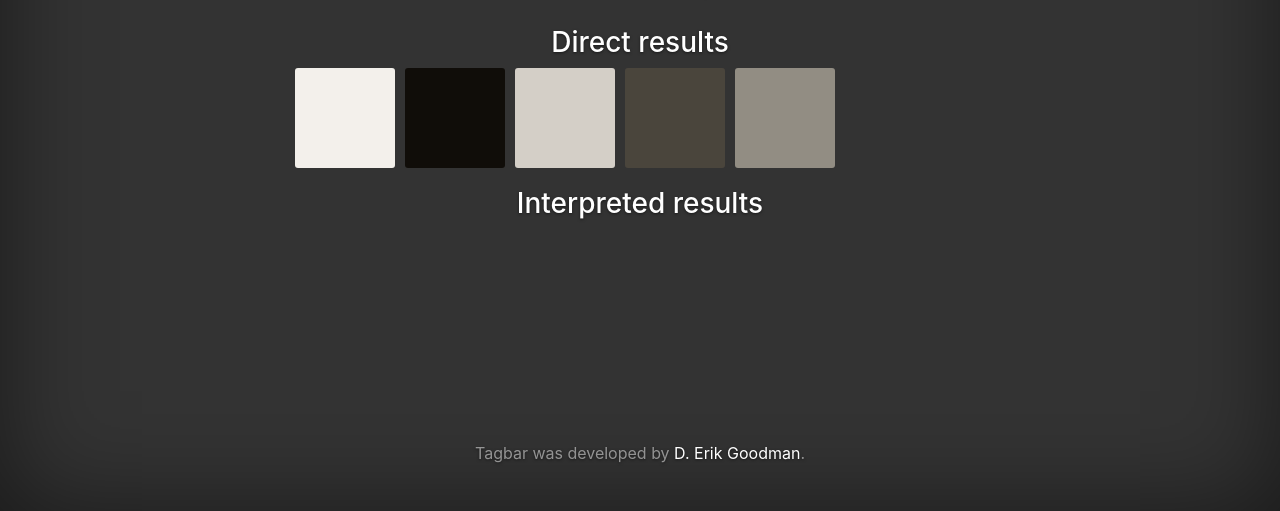
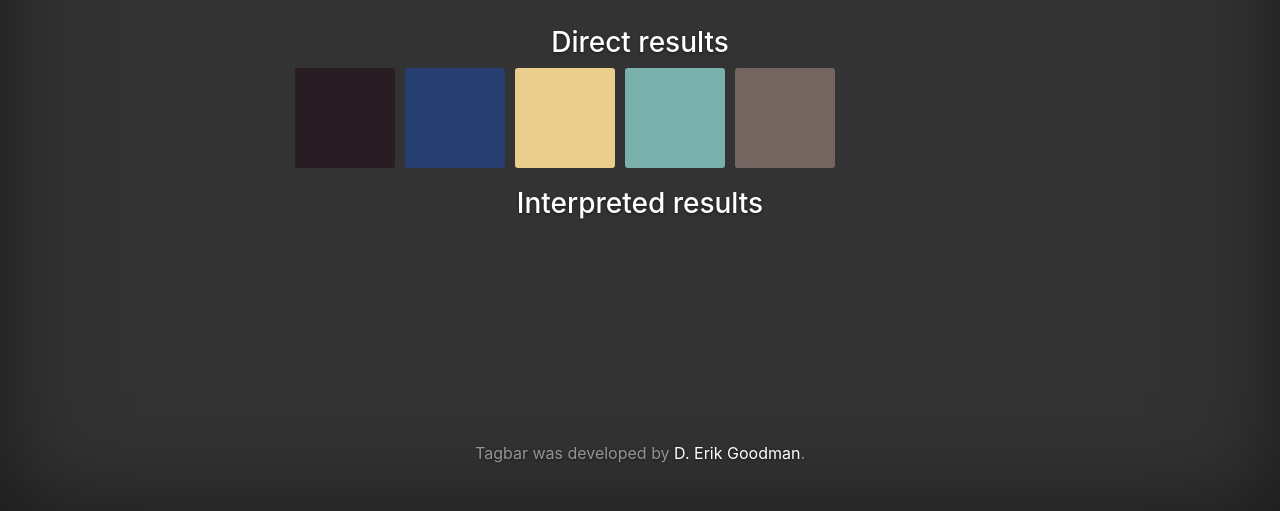
Before and after one commit to DEGoodman/tagbar, a Flask app: page /results in a window 1280 px wide. Shown: the part 289-800 px from the top of the page. Run offline with Flask 2, Linux system fonts and the light colour scheme; parts of the project's set-up code (start-up, migrations or seed data) failed here and were passed over; some libraries are stand-ins or nearby versions.

Commit message:
better pixel summing, not averaging

```diff
--- a/app/analyzer.py
+++ b/app/analyzer.py
@@ -31,7 +31,8 @@ class Analyze():
         # Build up average pixel intensities, casting each image as an array of floats
         for im in imlist:
             imarr=numpy.array(Image.open(im),dtype=numpy.float)
-            arr=arr+imarr/N
+            # arr=arr+imarr/N
+            arr += imarr
 
         # Round values in array and cast as 8-bit integer
         arr=numpy.array(numpy.round(arr),dtype=numpy.uint8)
@@ -39,4 +40,4 @@ class Analyze():
         # Generate, save and preview final image
         out=Image.fromarray(arr,mode="RGB")
         out.save(self.img_dir + "Average.jpg")
-        # out.show()
+        out.show()
--- a/app/get_ig_photos.py
+++ b/app/get_ig_photos.py
@@ -24,7 +24,7 @@ class Setup:
         pprint("looking for \'%s\'..." % self.tag_name)
         # return last photo of tag
         # this is because the colrs turn out better
-        self.recent = self.api.tag_recent_media(1, 1000000000, self.tag_name)
+        self.recent = self.api.tag_recent_media(20, 1000000000, self.tag_name)
         # recent[0] is list of returned media
         for media in self.recent[0]:
             self.keep(media.images['standard_resolution'].url)
--- a/app/static/css/colors.css
+++ b/app/static/css/colors.css
@@ -11,21 +11,21 @@
 	height: 100px;
 }
 #a {
-	background-color: rgb(243, 240, 235);
+	background-color: rgb(39, 29, 34);
 }
 
 #b {
-	background-color: rgb(16, 13, 9);
+	background-color: rgb(38, 62, 114);
 }
 
 #c {
-	background-color: rgb(212, 207, 199);
+	background-color: rgb(233, 206, 140);
 }
 
 #d {
-	background-color: rgb(74, 69, 60);
+	background-color: rgb(122, 176, 172);
 }
 
 #e {
-	background-color: rgb(146, 141, 131);
+	background-color: rgb(117, 101, 97);
 }
```
